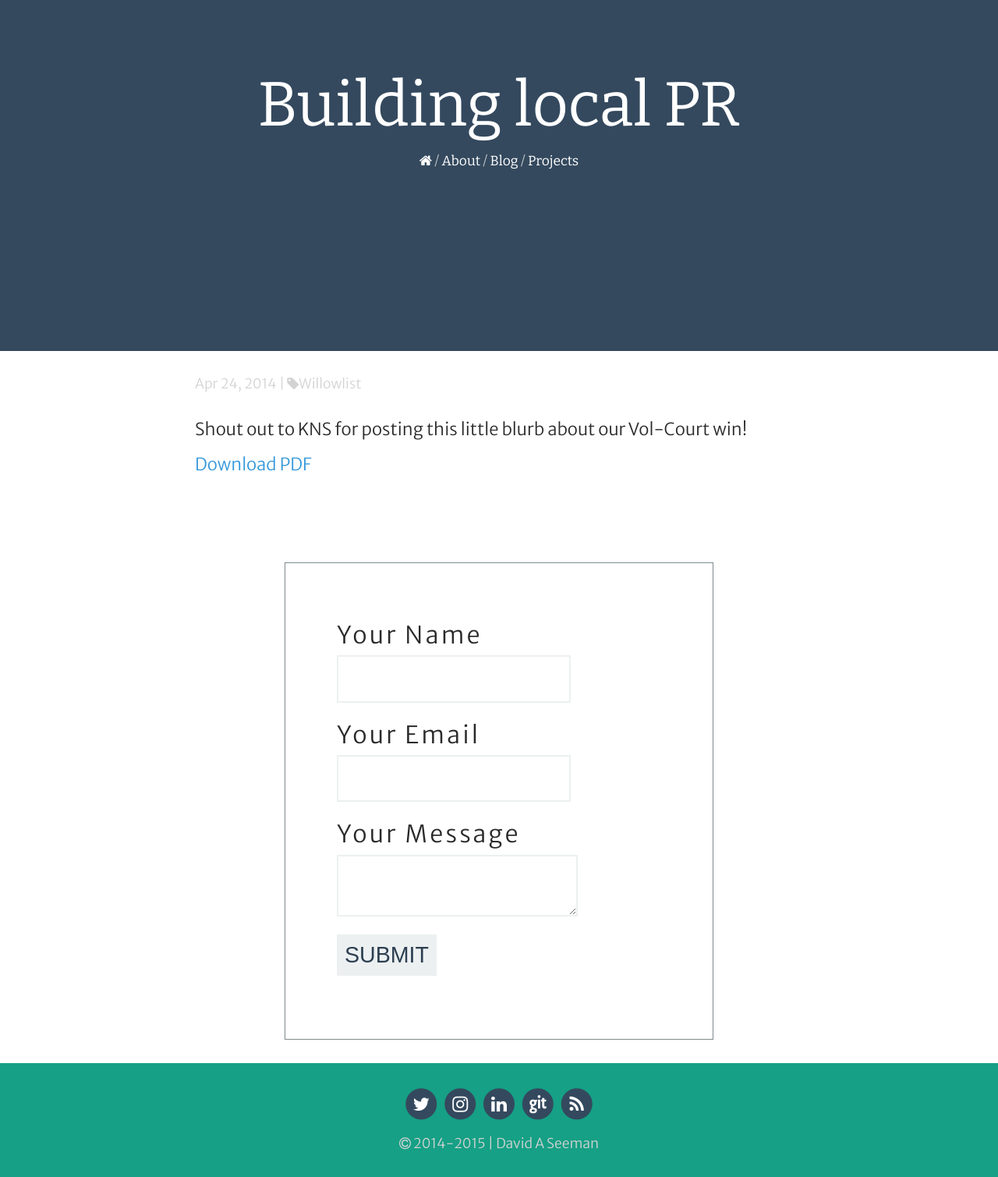
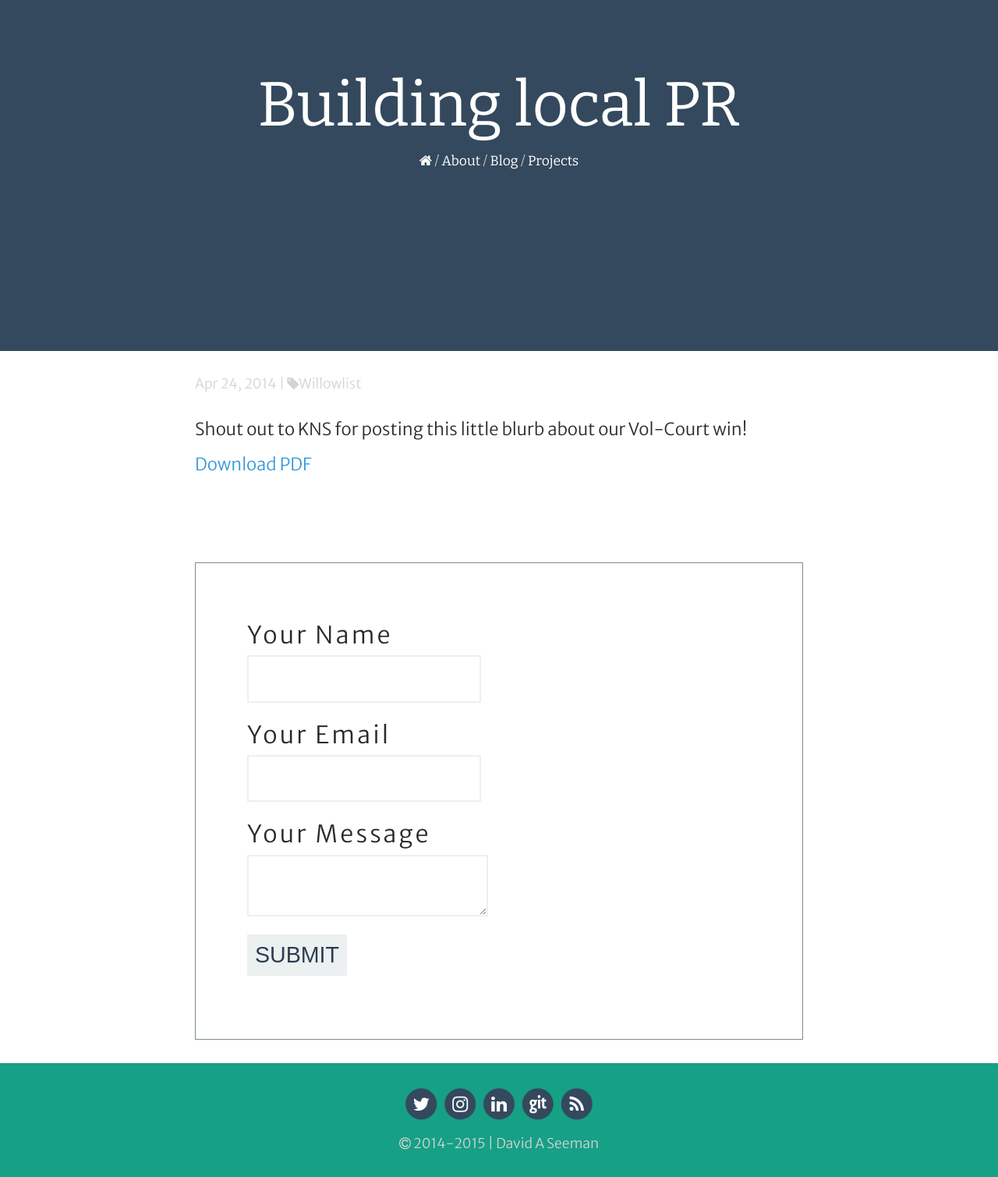
Before and after one commit to Shipwright/daveas.github.io, a Jekyll site: the page built from _posts/2014-04-24-Building-local-PR.markdown, in a window 1280 px wide. Shown: the whole page at 78% size. Built offline with Jekyll 4.4.1, drawn with Linux system fonts in a browser that asks for light colours; nearby versions of some CDN libraries; some web fonts are replaced.

Commit message:
Update _custom.scss

```diff
--- a/_sass/_custom.scss
+++ b/_sass/_custom.scss
@@ -127,6 +127,8 @@
 
  .center {
    margin: auto auto;
+   float: none;
+   clear: both;
    text-align: center;
  }
 
@@ -153,13 +155,6 @@
  * Forms
  */
 
- .container {
-	margin: 0 auto;
-	width: 25em;
-	float:none;
-	text-align: left;
-	clear:both;
-}
 form {
 	border: 1px solid #7f8c8d;
 	padding: 3em;
```
